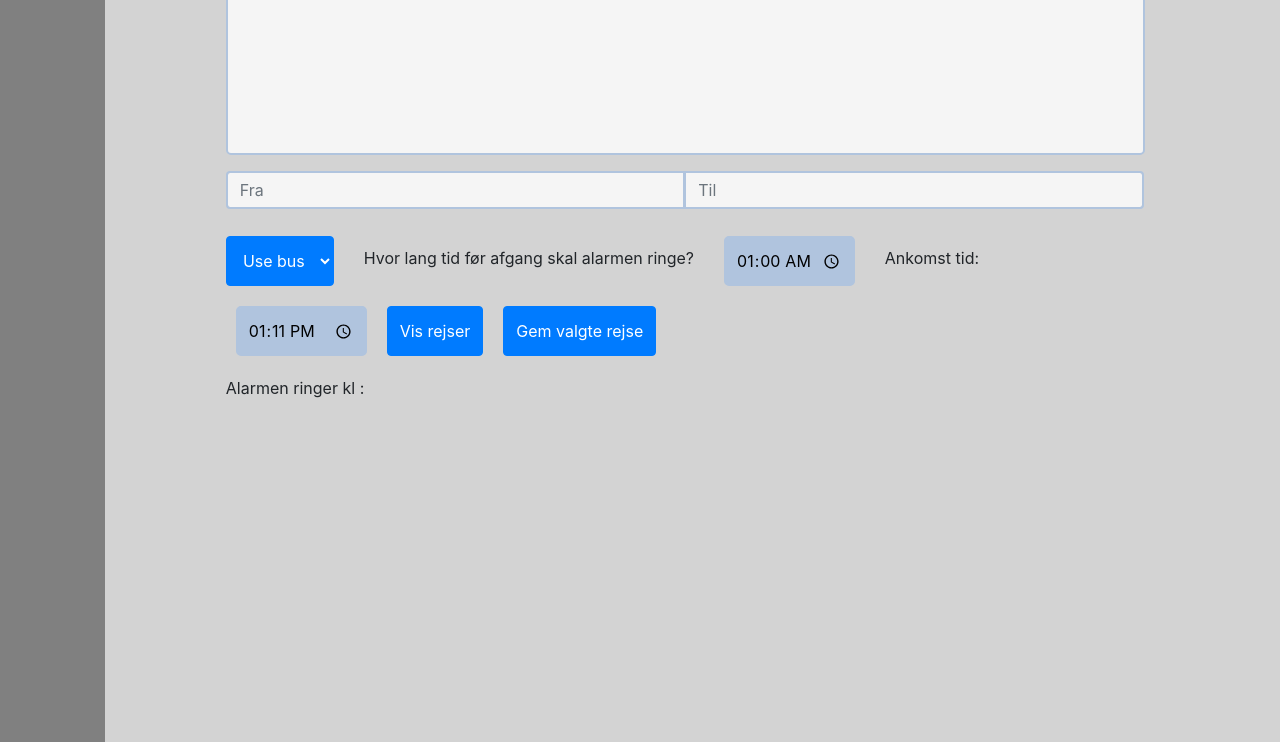
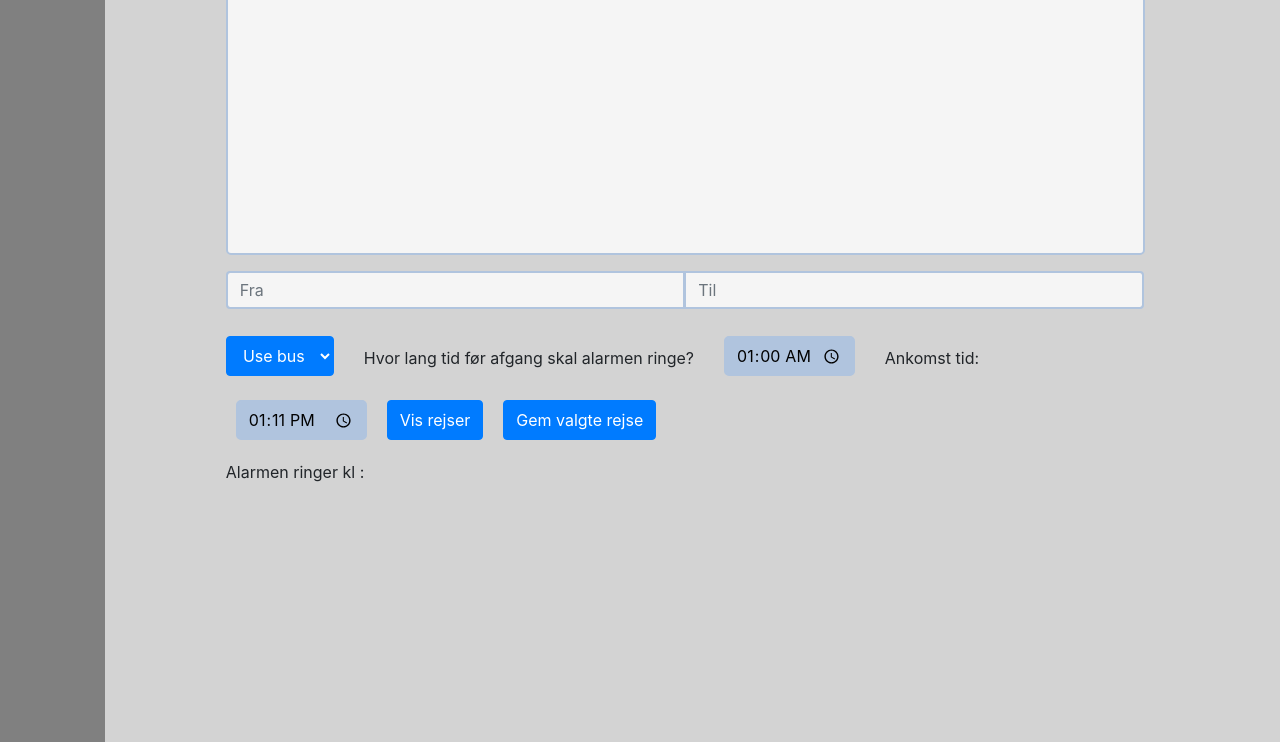
Before and after one commit to IAmSaeve/nvrl8, a website built with webpack: page Webpack/src/afgang.htm in a window 1280 px wide. Shown: the part 196-938 px from the top of the page. Built offline with nearby package versions, Linux system fonts and the light colour scheme.

Commit message:
new features

```diff
--- a/Webpack/src/afgang.htm
+++ b/Webpack/src/afgang.htm
@@ -29,8 +29,8 @@
             <h2 class="hello">Rejse</h2>
             <ul class="TripListStyle" id="TripList"></ul>
             <div class="input-group">
-                <input id="OriginInput" class="hey col-lg-6 offset-lg-0 form-control" type="text" placeholder="Fra">
-                <input id="DestinationInput" class="hey col-lg-6 offset-lg-0 form-control" type="text" placeholder="Til">
+                <input id="OriginInput" class="col-lg-6 offset-lg-0 form-control" type="text" placeholder="Fra">
+                <input id="DestinationInput" class="col-lg-6 offset-lg-0 form-control" type="text" placeholder="Til">
             </div>
             <div class="input-group">
                 <ul id="OriginStations" class="col-lg-6 offset-lg-0"></ul>
--- a/Webpack/src/scss/styles.scss
+++ b/Webpack/src/scss/styles.scss
@@ -11,7 +11,9 @@ header{
         color: rgb(204, 204, 11);
     }
 }
-
+button{
+    height: 40px;
+}
 
 button a {
     color: white;
@@ -50,7 +52,7 @@ body{
 /* Handle */
 ::-webkit-scrollbar-thumb {
     background:darkgray;
-    border-radius: 10px;
+    border-radius: 5px;
 }
 
 /* Handle on hover */
@@ -64,11 +66,15 @@ body{
     border: 2px solid lightsteelblue;
     padding: 10px;
     font-size: 16px;
+    height: 40px;
   }
   input[type=text] {
     background-color: whitesmoke;
     border: 2px solid lightsteelblue;
     width: 100%;
+  }
+  select{
+    height: 40px;
   }
 
 .float_left {
@@ -112,7 +118,7 @@ h2 {
 .TripStyling{
     //display: flex;
     padding: 10px 20px;
-    color: #fff;
+    color:whitesmoke;
     font-weight: 450;
     margin: 5px 0;
     transition: 0.5s;
@@ -130,7 +136,7 @@ h2 {
 
 .TripListStyle{
     position: relative;
-    height: 200px;
+    height: 300px;
     background-color: whitesmoke;
     padding: 10px;
     box-sizing: border-box;
```
